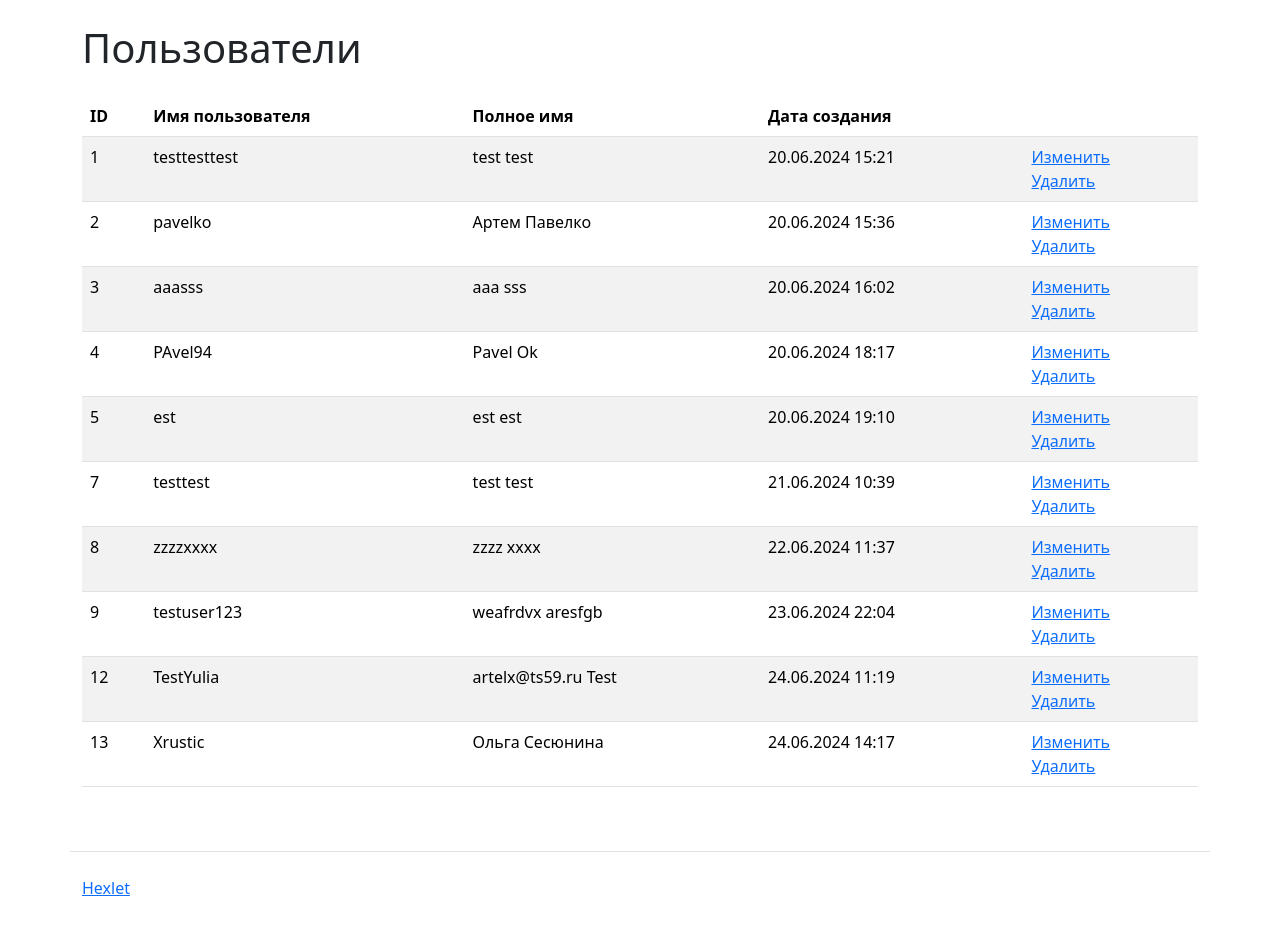
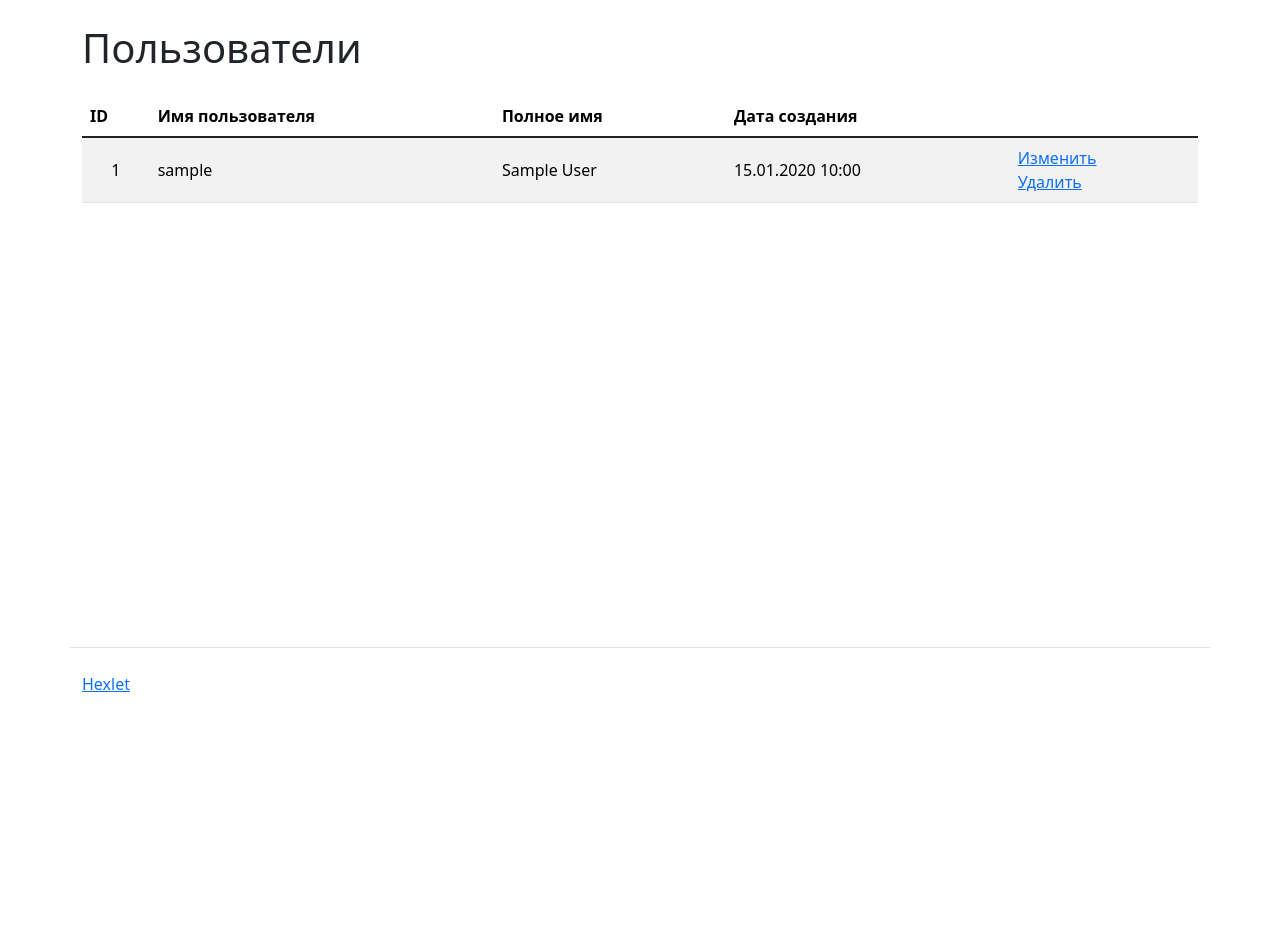
Before and after one commit to kivils/python-project-52, a Django app: template task_manager/templates/users/index.html in a window 1280 px wide. Shown: the part 56-1004 px from the top of the page. After the commit the page ends 748 px from the top, so only its background shows below. Run offline with Django 3.2, Linux system fonts and the light colour scheme; the template is opened without the code that fills it: values that come from a table or form of the project are taken from there, others are empty; tables that the repository leaves empty hold one stand-in row (values such as "Sample post"); some libraries are stand-ins or nearby versions.

Commit message:
realise users list

```diff
--- a/task_manager/templates/header.html
+++ b/task_manager/templates/header.html
@@ -12,9 +12,18 @@
 	  </ul>
 	  <ul class="navbar-nav">
 		{% if user.is_authenticated %}
-		<li class="nav-item">
-			<a class="nav-link" href="{% url 'logout' %}">Выйти</a>
-		</li>
+			<li class="nav-item">
+				<a class="nav-link" href="{% url 'logout' %}">Статусы</a>
+			</li>
+			<li class="nav-item">
+				<a class="nav-link" href="{% url 'logout' %}">Метки</a>
+			</li>
+			<li class="nav-item">
+				<a class="nav-link" href="{% url 'logout' %}">Задачи</a>
+			</li>
+			<li class="nav-item">
+				<a class="nav-link" href="{% url 'logout' %}">Выход</a>
+			</li>
 		{% else %}
 		<li class="nav-item">
 			<a class="nav-link" href="{% url 'login' %}">Вход</a>
--- a/task_manager/templates/users/index.html
+++ b/task_manager/templates/users/index.html
@@ -19,127 +19,20 @@
 	</tr>
 	</thead>
 	<tbody>
-
-		<tr>
-		<td>1</td>
-		<td>testtesttest</td>
-		<td>test test</td>
-		<td>20.06.2024 15:21</td>
-		<td>
-			<a href="/users/1/update/">Изменить</a>
-			<br>
-			<a href="/users/1/delete/">Удалить</a>
-		</td>
-		</tr>
-
-		<tr>
-		<td>2</td>
-		<td>pavelko</td>
-		<td>Артем Павелко</td>
-		<td>20.06.2024 15:36</td>
-		<td>
-			<a href="/users/2/update/">Изменить</a>
-			<br>
-			<a href="/users/2/delete/">Удалить</a>
-		</td>
-		</tr>
-
-		<tr>
-		<td>3</td>
-		<td>aaasss</td>
-		<td>aaa sss</td>
-		<td>20.06.2024 16:02</td>
-		<td>
-			<a href="/users/3/update/">Изменить</a>
-			<br>
-			<a href="/users/3/delete/">Удалить</a>
-		</td>
-		</tr>
-
-		<tr>
-		<td>4</td>
-		<td>PAvel94</td>
-		<td>Pavel Ok</td>
-		<td>20.06.2024 18:17</td>
-		<td>
-			<a href="/users/4/update/">Изменить</a>
-			<br>
-			<a href="/users/4/delete/">Удалить</a>
-		</td>
-		</tr>
-
-		<tr>
-		<td>5</td>
-		<td>est</td>
-		<td>est est</td>
-		<td>20.06.2024 19:10</td>
-		<td>
-			<a href="/users/5/update/">Изменить</a>
-			<br>
-			<a href="/users/5/delete/">Удалить</a>
-		</td>
-		</tr>
-
-		<tr>
-		<td>7</td>
-		<td>testtest</td>
-		<td>test test</td>
-		<td>21.06.2024 10:39</td>
-		<td>
-			<a href="/users/7/update/">Изменить</a>
-			<br>
-			<a href="/users/7/delete/">Удалить</a>
-		</td>
-		</tr>
-
-		<tr>
-		<td>8</td>
-		<td>zzzzxxxx</td>
-		<td>zzzz xxxx</td>
-		<td>22.06.2024 11:37</td>
-		<td>
-			<a href="/users/8/update/">Изменить</a>
-			<br>
-			<a href="/users/8/delete/">Удалить</a>
-		</td>
-		</tr>
-
-		<tr>
-		<td>9</td>
-		<td>testuser123</td>
-		<td>weafrdvx aresfgb</td>
-		<td>23.06.2024 22:04</td>
-		<td>
-			<a href="/users/9/update/">Изменить</a>
-			<br>
-			<a href="/users/9/delete/">Удалить</a>
-		</td>
-		</tr>
-
-		<tr>
-		<td>12</td>
-		<td>TestYulia</td>
-		<td>artelx@ts59.ru Test</td>
-		<td>24.06.2024 11:19</td>
-		<td>
-			<a href="/users/12/update/">Изменить</a>
-			<br>
-			<a href="/users/12/delete/">Удалить</a>
-		</td>
-		</tr>
-
-		<tr>
-		<td>13</td>
-		<td>Xrustic</td>
-		<td>Ольга Сесюнина</td>
-		<td>24.06.2024 14:17</td>
-		<td>
-			<a href="/users/13/update/">Изменить</a>
-			<br>
-			<a href="/users/13/delete/">Удалить</a>
-		</td>
-		</tr>
-
+		<tbody class="table-group-divider">
+			{% for user in users %}
+				<tr>
+					<td class="align-middle text-center">{{ user.id }}</td>
+					<td class="align-middle">{{ user.username }}</td>
+					<td class="align-middle">{{ user.get_full_name }}</td>
+					<td class="align-middle">{{ user.date_joined|date:'d.m.Y H:i' }}</td>
+					<td class="align-middle"><a href="/users/{{ user.id }}/update/">Изменить</a>
+						<br>
+						<a href="/users/{{ user.id }}/delete/">Удалить</a>
+					</td>
+				</tr>
+			{% endfor %}
+			</tbody>
 	</tbody>
 	</table>
 {% endblock %}
```
Also changed, not shown: requirements.txt (+124 -1 lines).
